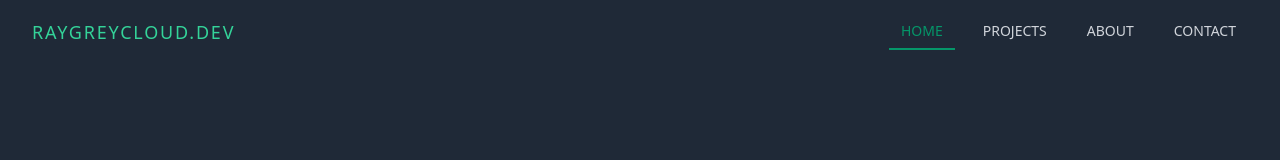
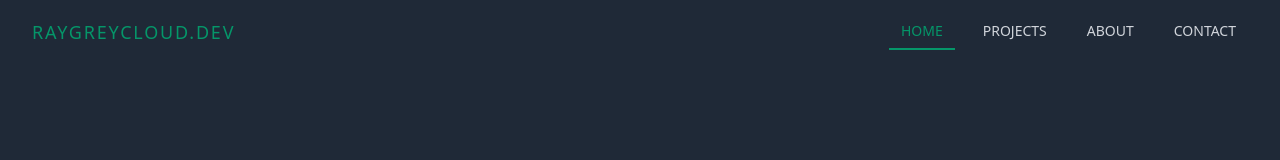
Before and after one commit to rayGreycloud/raygreycloud-dev, a Next.js app: page / in a window 1280 px wide. Shown: the top 160 px of the page. Built offline with nearby package versions, Linux system fonts and the light colour scheme.

Commit message:
update header logo

```diff
--- a/components/Header.jsx
+++ b/components/Header.jsx
@@ -36,7 +36,7 @@ export const Header = () => {
               <div className='flex-1 flex items-center justify-center sm:items-stretch sm:justify-between'>
                 <Link href={'/'} className='flex-shrink-0 flex items-center'>
                   <a
-                    className='w-auto text-lg text-green-400 hover:text-green-300 uppercase tracking-widest'
+                    className='w-auto text-lg text-green-600 hover:scale-125 transition transform uppercase tracking-widest'
                     aria-current={router.pathname == '/' ? 'page' : undefined}
                   >
                     raygreycloud.dev
```
